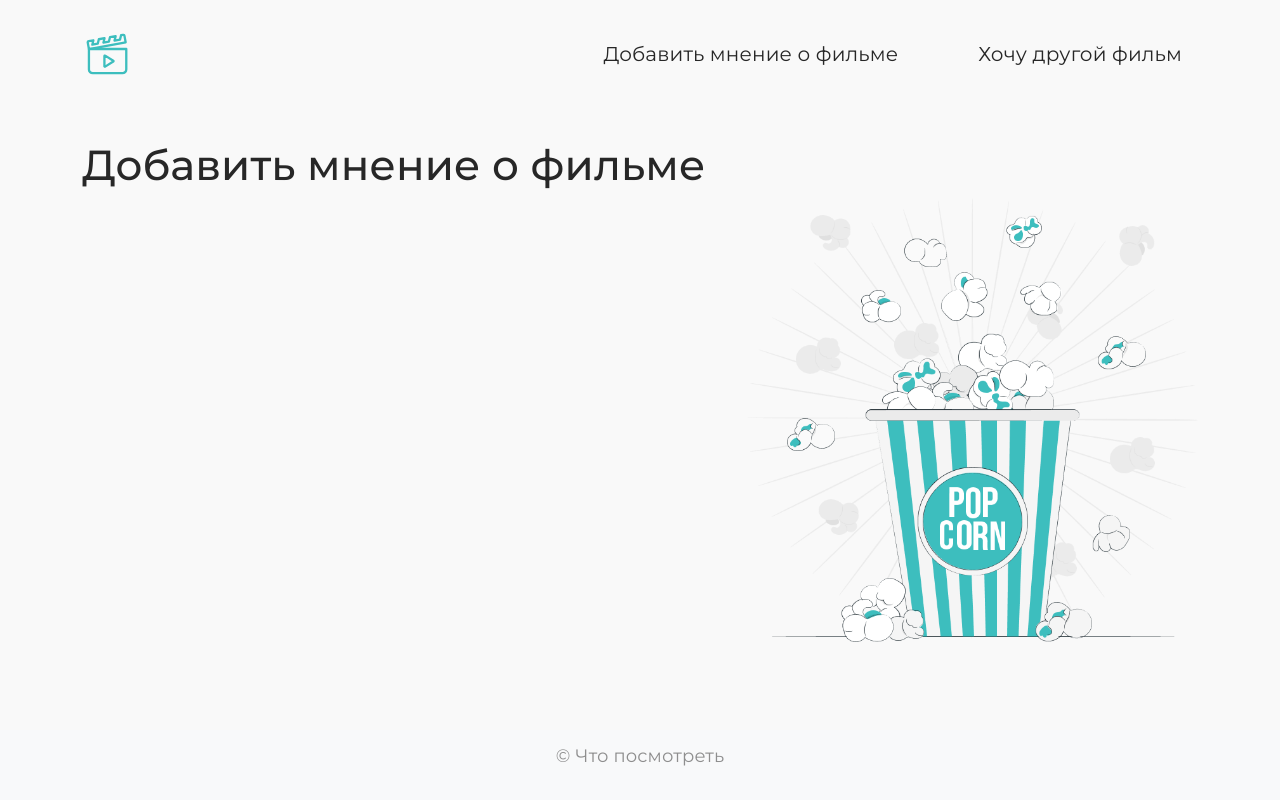
After one commit to Vadyha82K/what_to_watch, a Flask app: page /add in a window 1280 px wide. The commit adds this page. Run offline with Flask 3, Linux system fonts and the light colour scheme; some libraries are stand-ins or nearby versions.

Commit message:
Доработал шаблоны

```diff
--- a/opinions_app.py
+++ b/opinions_app.py
@@ -27,7 +27,12 @@ def index_view():
 
     offset_value = randrange(quantity)
     opinion = Opinion.query.offset(offset_value).first()
-    return render_template('index.html', opinion=opinion)
+    return render_template('opinion.html', opinion=opinion)
+
+
+@app.route('/add')
+def add_opinion_view():
+    return render_template('add_opinion.html')
 
 
 if __name__ == '__main__':
--- /dev/null
+++ b/templates/add_opinion.html
@@ -0,0 +1,15 @@
+{% extends "base.html" %}
+{% block title %} Добавление нового мнения о фильме {%endblock %}
+{% block content %}
+<main>
+  <section class="container my-5">
+    <div class="row">
+      <h1>Добавить мнение о фильме</h1>
+      <div class="col-12 col-lg-7 my-5"></div>
+      <div class="col-12 col-lg-5">
+        <img class="img-fluid mx-auto d-block" src="{{ url_for('static', filename='img/illustration.png') }}" alt="" />
+      </div>
+    </div>
+  </section>
+</main>
+{% endblock %}
--- /dev/null
+++ b/templates/base.html
@@ -0,0 +1,22 @@
+<!DOCTYPE html>
+<html lang="ru">
+  <head>
+    <meta charset="utf-8" />
+    <meta name="viewport" content="width=device-width, initial-scale=1" />
+    <link rel="icon" href="{{ url_for('static', filename='img/fav/fav.ico') }}" type="image" />
+    <link rel="apple-touch-icon" sizes="180x180" href="{{ url_for('static', filename='img/fav/apple-touch-icon.png') }}" />
+    <link rel="icon" type="image/png" sizes="32x32" href="{{ url_for('static', filename='img/fav/favicon-32x32.png') }}" />
+    <link rel="icon" type="image/png" sizes="16x16" href="{{ url_for('static', filename='img/fav/favicon-16x16.png') }}" />
+    <link rel="stylesheet" href="{{ url_for('static', filename='css/bootstrap.min.css') }}" />
+    <link rel="stylesheet" href="{{ url_for('static', filename='css/style.css') }}" />
+    <title>{% block title %}Что посмотреть{% endblock title %}</title>
+  </head>
+
+  <body>
+    <!-- Тут подключается шаблон header.html. Создадим его чуть позже -->
+    {% include "header.html" %}
+    {% block content %}{% endblock content %}
+    <!-- Тут подключается шаблон footer.html. Его тоже скоро создадим -->
+    {% include "footer.html" %}
+  </body>
+</html>
--- /dev/null
+++ b/templates/footer.html
@@ -0,0 +1,3 @@
+<footer class="fixed-bottom text-center py-3 bg-light">
+  <p class="small">© Что посмотреть</p>
+</footer>
--- /dev/null
+++ b/templates/header.html
@@ -0,0 +1,23 @@
+<header class="pt-3">
+  <nav class="navbar navbar-expand-lg navbar-light">
+    <div class="container">
+    <a class="navbar-brand" href="{{ url_for('index_view') }}">
+        <img src="{{ url_for('static', filename='img/logo.svg') }}" height="50" class="" alt="" />
+    </a>
+      <div class="d-flex justify-content-end">
+        <ul class="nav nav-pills">
+          <li class="nav-item pe-5">
+            <a class="nav-link" href="{{ url_for('add_opinion_view') }}">
+              Добавить мнение о фильме
+            </a>
+          </li>
+          <li class="nav-item">
+            <a class="nav-link" href="{{ url_for('index_view') }}">
+              Хочу другой фильм
+            </a>
+          </li>
+        </ul>
+      </div>
+    </div>
+  </nav>
+</header>
```
Also changed, not shown: templates/index.html (+16 -26 lines), templates/opinion.html (added, +27 -0 lines).
